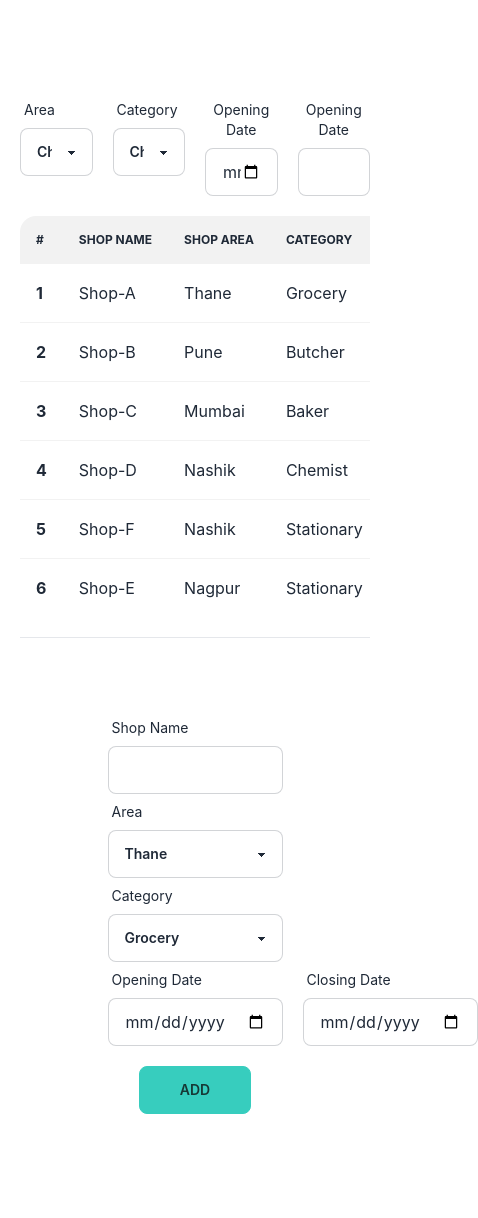
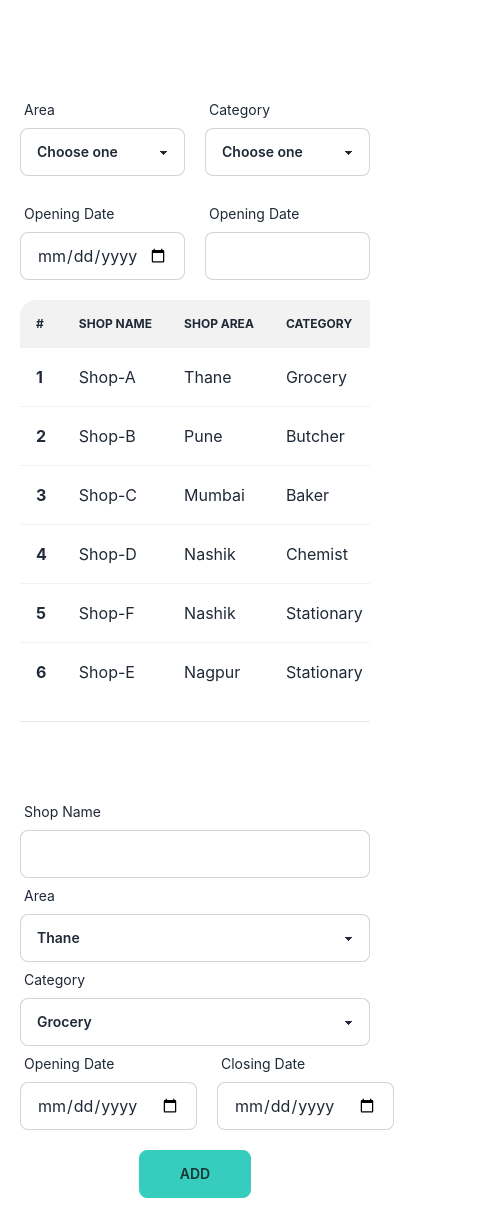
Before and after one commit to moniruzzaman01/task-ShopList, a React (Create React App) app: page /shop-list in a window 390 px wide. Shown: the whole page, 478 px wide, since content can reach past the window. Before the commit the page ends 1134 px from the top, so only its background shows below. Built offline with nearby package versions, Linux system fonts and the light colour scheme.

Commit message:
responsive

```diff
--- a/src/Components/ShopList.js
+++ b/src/Components/ShopList.js
@@ -97,7 +97,7 @@ const ShopList = () => {
       <div className=" mb-5">
         <h2 className=" text-2xl text-white font-bold my-5">Shop List</h2>
         {/* Filters */}
-        <div className=" grid grid-cols-4 gap-5 mb-5">
+        <div className=" grid grid-cols-2 md:grid-cols-4 lg:grid-cols-4 gap-5 mb-5">
           <div className="form-control w-full">
             <label className="label">
               <span className="label-text">Area</span>
@@ -203,7 +203,7 @@ const ShopList = () => {
       {/* Add shop form */}
       <div>
         <h2 className=" text-2xl text-white font-bold my-5">Add a shop</h2>
-        <div className=" w-1/2 mx-auto">
+        <div className=" md:w-2/3 lg:w-1/2 mx-auto">
           <form action="" onSubmit={handleForm}>
             <div className="form-control w-full">
               <label className="label">
@@ -254,7 +254,7 @@ const ShopList = () => {
                 <input
                   type="date"
                   name="open"
-                  className="input input-bordered w-full max-w-lg"
+                  className="input input-bordered w-full "
                   required
                 />
               </div>
@@ -265,7 +265,7 @@ const ShopList = () => {
                 <input
                   type="date"
                   name="close"
-                  className="input input-bordered w-full max-w-lg"
+                  className="input input-bordered w-full"
                   required
                 />
               </div>
```
